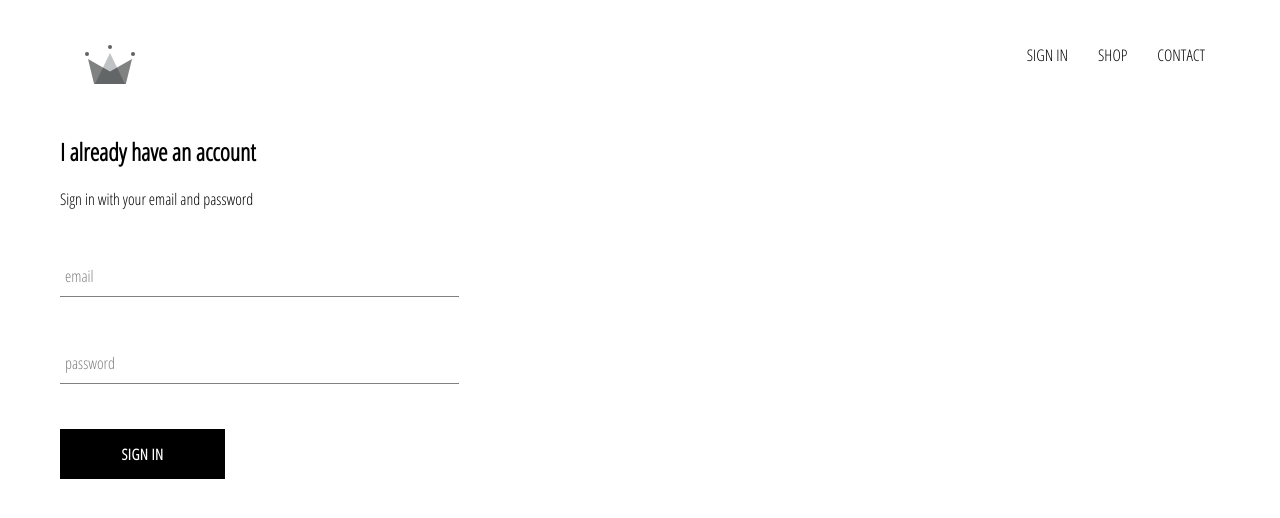
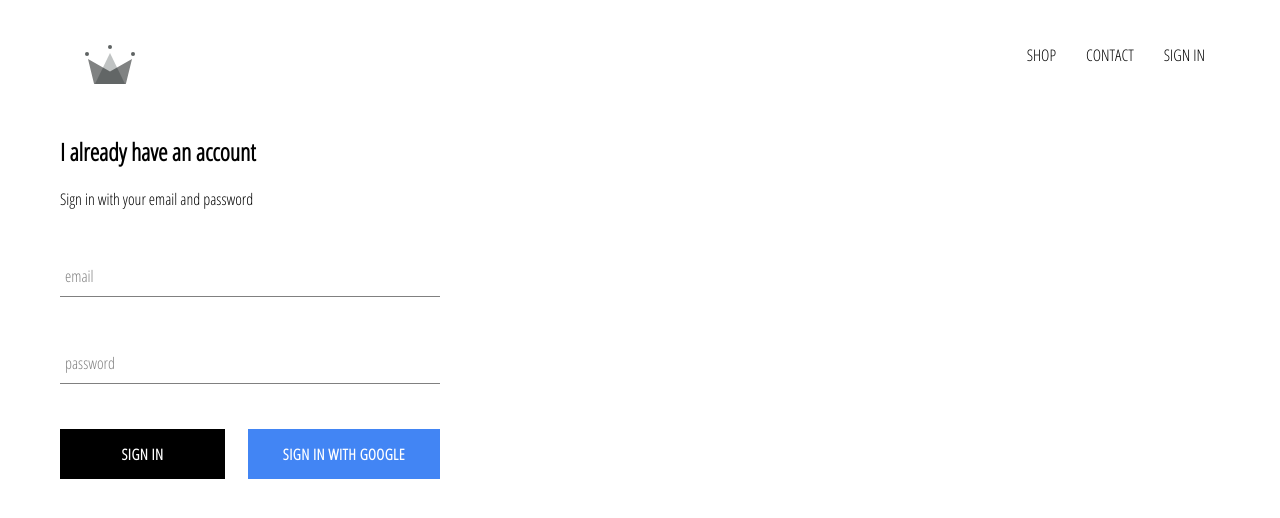
Before and after one commit to rh39807/crwn-clothing, a React (Create React App) app: page /signin in a window 1280 px wide. Shown: the top 518 px of the page. Built offline with nearby package versions, Linux system fonts and the light colour scheme; no server answers.

Commit message:
Next lessons stuff

```diff
--- a/package.json
+++ b/package.json
@@ -6,6 +6,7 @@
     "@testing-library/jest-dom": "^5.16.1",
     "@testing-library/react": "^11.2.7",
     "@testing-library/user-event": "^12.8.3",
+    "firebase": "^9.6.4",
     "node-sass": "^7.0.1",
     "react": "^17.0.2",
     "react-dom": "^17.0.2",
--- a/src/App.css
+++ b/src/App.css
@@ -7,3 +7,7 @@
   text-decoration: none;
   color: black;
 }
+
+* {
+  box-sizing: border-box;
+}
--- a/src/App.js
+++ b/src/App.js
@@ -4,14 +4,33 @@
 import ShopPage from './pages/shop/shop.component';
 import Header from './components/header/header.component.jsx';
 import SignInAndSignUpPage from './pages/sign-in-and-sign-up/sign-in-and-sign-up.component';
+import { auth } from './firebase/firebase.utils';
 
 import './App.css';
 
 class App extends React.Component {
+  constructor() {
+    super();
+    this.state = {
+      currentUser: null
+    }
+  }
+
+  componentDidMount() {
+    this.unsubscribeFromAuth = auth.onAuthStateChanged(user => {
+      this.setState({currentUser:user});
+      console.log(user);
+    })
+  }
+
+  componentWillUnmount() {
+    this.unsubscribeFromAuth();
+  }
+
   render() {
     return (
       <div>
-        <Header/>
+        <Header currentUser={this.state.currentUser}/>
         <Switch>
           <Route exact={true} path='/' component={HomePage}/>
           <Route exact={true} path='/shop' component={ShopPage}/>
--- a/src/components/custom-button/custom-button.component.jsx
+++ b/src/components/custom-button/custom-button.component.jsx
@@ -2,8 +2,8 @@
 
 import './custom-button.styles.scss';
 
-const CustomButton = ({ children, ...otherProps }) => (
-  <button className='custom-button' {...otherProps}>
+const CustomButton = ({ children, isGoogleSignIn, ...otherProps }) => (
+  <button className={`${isGoogleSignIn ? 'google-sign-in' : ''} custom-button`} {...otherProps}>
     {children}
   </button>
 );
--- a/src/components/custom-button/custom-button.styles.scss
+++ b/src/components/custom-button/custom-button.styles.scss
@@ -19,4 +19,14 @@
     color: black;
     border: 1px solid black;
   }
+
+  &.google-sign-in {
+    background-color: #4285f4;
+    color: white;
+
+    &:hover {
+      background-color: #357ae8;
+      border: none;
+    }
+  }
 }
--- a/src/components/header/header.component.jsx
+++ b/src/components/header/header.component.jsx
@@ -2,24 +2,31 @@
 import { Link } from 'react-router-dom';
 
 import { ReactComponent as Logo } from '../../assets/crown.svg';
-
+import { auth } from '../../firebase/firebase.utils';
 import './header.styles.scss';
 
-const Header = () => (
+const Header = ({ currentUser }) => (
   <div className='header'>
     <Link className='logo-container' to='/'>
       <Logo className='logo' />
     </Link>
     <div className='options'>
-      <Link className='option' to='/signin'>
-        SIGN IN
-      </Link>
+
       <Link className='option' to='/shop'>
         SHOP
       </Link>
       <Link className='option' to='/shop'>
         CONTACT
       </Link>
+      {
+        currentUser
+        ?
+        <div className='option' onClick={() => auth.signOut()}>SIGN OUT</div>
+        :
+        <Link className='option' to='/signin'>
+          SIGN IN
+        </Link>
+      }
     </div>
   </div>
 );
--- a/src/components/header/header.styles.scss
+++ b/src/components/header/header.styles.scss
@@ -20,6 +20,7 @@
 
     .option {
       padding: 10px 15px;
+      cursor: 'pointer';
     }
   }
 }
--- a/src/components/sign-in/sign-in.component.jsx
+++ b/src/components/sign-in/sign-in.component.jsx
@@ -2,6 +2,8 @@
 
 import FormInput from '../form-input/form-input.component';
 import CustomButton from '../custom-button/custom-button.component';
+
+import { signInWithGoogle } from '../../firebase/firebase.utils';
 
 import './sign-in.styles.scss';
 
@@ -50,7 +52,10 @@
             label='password'
             required
           />
-          <CustomButton type='submit'> Sign in </CustomButton>
+          <div className='buttons'>
+            <CustomButton type='submit'> Sign in </CustomButton>
+            <CustomButton onClick={signInWithGoogle} isGoogleSignIn={true}> SIGN IN WITH GOOGLE</CustomButton>
+          </div>
         </form>
       </div>
     );
--- a/src/components/sign-in/sign-in.styles.scss
+++ b/src/components/sign-in/sign-in.styles.scss
@@ -1,5 +1,14 @@
 .sign-in {
-    width: 30vw;
+    width: 380px;
     display: flex;
     flex-direction: column;
+
+    .title {
+      margin: 10px 0;
+    }
+
+    .buttons {
+      display:flex;
+      justify-content: space-between;
+    }
   }
--- /dev/null
+++ b/src/firebase/firebase.utils.js
@@ -0,0 +1,24 @@
+import firebase from 'firebase/compat/app';
+import 'firebase/compat/firestore';
+import 'firebase/compat/auth';
+
+const config = {
+    apiKey: "AIzaSyB1hqbgB8h8bGIiOl7KGa8AVu7JKLQWUP4",
+    authDomain: "crwn-db-51769.firebaseapp.com",
+    projectId: "crwn-db-51769",
+    storageBucket: "crwn-db-51769.appspot.com",
+    messagingSenderId: "408192406731",
+    appId: "1:408192406731:web:57b6f698ba6ef9a5d1374e",
+    measurementId: "G-S8V0N2LFGV"
+}
+
+firebase.initializeApp(config);
+
+export const auth = firebase.auth();
+export const firestore = firebase.firestore();
+
+const provider = new firebase.auth.GoogleAuthProvider();
+provider.setCustomParameters({ prompt: 'select_account' });
+export const signInWithGoogle = () => auth.signInWithPopup(provider);
+
+export default firebase;
```
